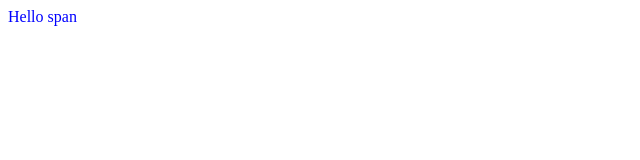
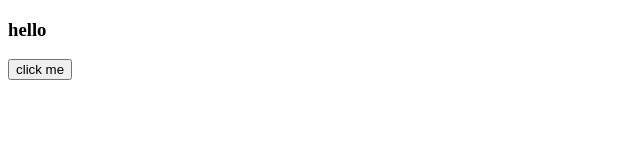
Before and after one commit to ming-000/study-react, a website: page index.html in a window 1280 px wide. Shown: the whole page, without its empty margins (0-640 px from the left). Drawn offline with nearby package versions, Linux system fonts and the light colour scheme.

Commit message:
learn: 2.3 Events in React

```diff
--- a/index.html
+++ b/index.html
@@ -7,12 +7,21 @@
   <script src="./node_modules/react-dom/umd/react-dom.development.js"></script>
   <script>
     const root = document.getElementById("root");
-        const span = React.createElement("span",
+    const h3 = React.createElement(
+      "h3",
       {
-                id:"span-id", style:{color:"blue"}
+        onMouseEnter: () => console.log("mouse enter"),
       },
-            "Hello span"
+      "hello"
     );
-        ReactDOM.render(span, root);
+    const btn = React.createElement(
+      "button",
+      {
+        onClick: () => console.log("im clicked"),
+      },
+      "click me"
+    );
+    const container = React.createElement("div", null, [h3, btn]);
+    ReactDOM.render(container, root);
   </script>
 </html>
```
Lines whose indentation alone changed are shown as unchanged.
